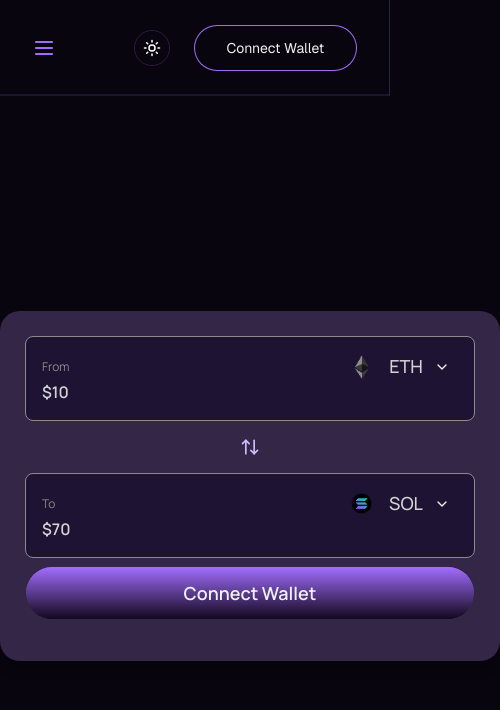
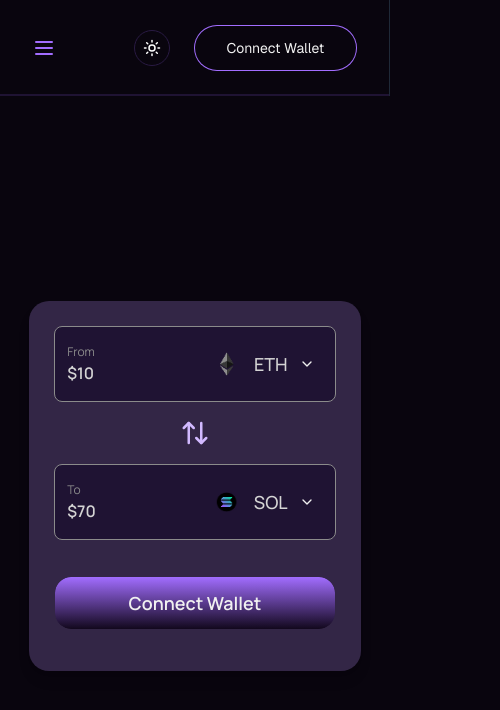
Before and after one commit to stephanniegb/ZeroXBridge_Frontend, a Next.js app: page /dashboard/swap in a window 390 px wide. Shown: the top 710 px of the page, 500 px wide, since content can reach past the window. Built offline with nearby package versions, Linux system fonts and the light colour scheme.

Commit message:
Feat: Implement mobile design for swap page

```diff
--- a/app/components/swap.tsx
+++ b/app/components/swap.tsx
@@ -1,6 +1,13 @@
 "use client";
 import { useState } from "react";
-import { ChevronDown, Settings, ArrowUpDown, Wallet2, AlarmClock, FuelIcon } from "lucide-react";
+import {
+  ChevronDown,
+  Settings,
+  ArrowUpDown,
+  Wallet2,
+  AlarmClock,
+  FuelIcon,
+} from "lucide-react";
 import Image from "next/image";
 import { useTheme } from "../ThemeContext";
 
@@ -24,7 +31,7 @@ const Swap = () => {
   };
 
   const handleConnectWallet = () => {
-    setIsWalletConnected(true);
+    setIsWalletConnected(!isWalletConnected);
   };
 
   return (
@@ -36,7 +43,7 @@ const Swap = () => {
           <div
             className={`${
               isDarkMode ? "bg-[#332646]" : "bg-[#f8f4fe]"
-            } w-[500px] relative p-6 rounded-[1.25rem] shadow-lg text-white border-[0.4px] border-transparent before:absolute before:inset-0 before:bg-gradient-to-b before:from-[#1F1333] before:to-[#614199] before:rounded-[1.25rem] before:-z-10 before:w-full before:h-full before:border-[0.4px] before:border-transparent`}
+            } w-[90vw] md:w-[92vw] lg:w-[500px] relative p-6 rounded-[1.25rem] shadow-lg text-white border-[0.4px] border-transparent before:absolute before:inset-0 before:bg-gradient-to-b before:from-[#1F1333] before:to-[#614199] before:rounded-[1.25rem] before:-z-10 before:w-full before:h-full before:border-[0.4px] before:border-transparent`}
           >
             <div className="flex justify-between items-center mb-4">
               <h2
@@ -61,6 +68,7 @@ const Swap = () => {
               }  p-4 rounded-lg mb-2 relative"`}
             >
               <div className="flex justify-between items-center">
+                <div>
                   <input
                     type="text"
                     value={fromValue}
@@ -69,6 +77,36 @@ const Swap = () => {
                       isDarkMode ? "text-white" : "text-[#1F1333]"
                     }`}
                   />
+                  <p
+                    className={`text-sm ${
+                      isDarkMode ? "text-gray-400" : "text-gray-800"
+                    }`}
+                  >
+                    - $3.85 USD
+                  </p>
+                  <div className="flex items-center gap-x-1">
+                    <Wallet2
+                      className={`${
+                        isDarkMode ? "text-[#8B8B8B]" : "text-[#1F1333]"
+                      } w-[10.94px] h-[9.63px]`}
+                    />
+                    <p
+                      className={`text-[0.75rem] ${
+                        isDarkMode ? "text-[#8B8B8B]" : "text-[#1F1333]"
+                      }`}
+                    >
+                      7.04{" "}
+                      <span
+                        className={`${
+                          isDarkMode ? "text-white" : "text-[#1F1333]"
+                        } font-bold`}
+                      >
+                        MAX
+                      </span>
+                    </p>
+                  </div>
+                </div>
+
                 <div className="relative">
                   <button
                     className="flex items-center pr-2 min-w-[90px] justify-between"
@@ -122,40 +160,12 @@ const Swap = () => {
                   )}
                 </div>
               </div>
-              <p
-                className={`text-sm ${
-                  isDarkMode ? "text-gray-400" : "text-gray-800"
-                }`}
-              >
-                - $3.85 USD
-              </p>
-              <div className="flex items-center gap-x-1">
-                <Wallet2
-                  className={`${
-                    isDarkMode ? "text-[#8B8B8B]" : "text-[#1F1333]"
-                  } w-[10.94px] h-[9.63px]`}
-                />
-                <p
-                  className={`text-[0.75rem] ${
-                    isDarkMode ? "text-[#8B8B8B]" : "text-[#1F1333]"
-                  }`}
-                >
-                  7.04{" "}
-                  <span
-                    className={`${
-                      isDarkMode ? "text-white" : "text-[#1F1333]"
-                    } font-bold`}
-                  >
-                    MAX
-                  </span>
-                </p>
-              </div>
             </div>
 
             <div className="flex justify-center my-2">
               <button onClick={handleSwap} className="p-2 ">
                 <ArrowUpDown
-                  size={20}
+                  size={30}
                   className={`${
                     isDarkMode ? "text-[#D2B9FF]" : "text-[#1F1333]"
                   }`}
@@ -169,6 +179,7 @@ const Swap = () => {
               } p-4 rounded-lg mb-2 relative`}
             >
               <div className="flex justify-between items-center">
+                <div>
                 <input
                   type="text"
                   value={toValue}
@@ -176,6 +187,30 @@ const Swap = () => {
                   className={`${isDarkMode ? "text-white" : "text-[#1F1333]"}
                  bg-transparent text-xl font-semibold w-full focus:outline-none`}
                 />
+                 <p
+                className={`text-sm ${
+                  isDarkMode ? "text-gray-400" : "text-gray-800"
+                }`}
+              >
+                - $3.9 USD (-1.24%)
+              </p>
+
+              <div className="flex items-center gap-x-1">
+                <Wallet2
+                  className={`${
+                    isDarkMode ? "text-[#8B8B8B]" : "text-[#1F1333]"
+                  } w-[10.94px] h-[9.63px]`}
+                />
+                <p
+                  className={`text-[0.75rem] ${
+                    isDarkMode ? "text-[#8B8B8B]" : "text-[#1F1333]"
+                  }`}
+                >
+                  0.00{" "}
+                </p>
+              </div>
+                </div>
+
                 <div className="relative">
                   <button
                     className="flex items-center pr-2 min-w-[90px] justify-between"
@@ -226,28 +261,7 @@ const Swap = () => {
                   )}
                 </div>
               </div>
-              <p
-                className={`text-sm ${
-                  isDarkMode ? "text-gray-400" : "text-gray-800"
-                }`}
-              >
-                - $3.9 USD (-1.24%)
-              </p>
 
-              <div className="flex items-center gap-x-1">
-                <Wallet2
-                  className={`${
-                    isDarkMode ? "text-[#8B8B8B]" : "text-[#1F1333]"
-                  } w-[10.94px] h-[9.63px]`}
-                />
-                <p
-                  className={`text-[0.75rem] ${
-                    isDarkMode ? "text-[#8B8B8B]" : "text-[#1F1333]"
-                  }`}
-                >
-                  0.00{" "}
-                </p>
-              </div>
             </div>
 
             <div
@@ -255,13 +269,50 @@ const Swap = () => {
                 isDarkMode
                   ? "bg-[#1F1333] text-[#888888]"
                   : "bg-[#e6d9ff] text-[#1F1333]"
-              } p-2 rounded-lg mb-[3rem] relative  text-[12px]`}
+              } p-2 rounded-lg mb-2 relative  text-[12px]`}
             >
               <div className="w-ful flex justify-between items-center">
                 <p>Price:</p> <p> -0.7785 USDT per Eth</p>
               </div>
               <div className="w-ful flex justify-between items-center">
                 <p>Frontend Fee:</p> <p> $0</p>
+              </div>
+            </div>
+
+            <div
+              className={`${
+                isDarkMode ? "bg-[#1F1333]" : "bg-[#e6d9ff]"
+              } lg:hidden w-full mb-[3rem] h-[58.76px] flex items-center justify-between p-2 rounded-xl`}
+            >
+              <div className="flex gap-2 items-center">
+                <Image
+                  src={`/${toToken.toLowerCase()}-icon.png`}
+                  alt={toToken}
+                  width={28}
+                  height={24}
+                  className="w-[27.91px] h-[24px] object-contain"
+                />
+                <span
+                  className={`font-medium text-[1.125rem] ${
+                    isDarkMode ? "text-[#D4D4D4]" : "text-black"
+                  }`}
+                >
+                  $70
+                </span>
+              </div>
+
+              <div className="flex items-center gap-1">
+                <AlarmClock className={`text-[#3ECD96] w-[16px] h-[16px]`} />
+                <FuelIcon
+                  className={`${
+                    isDarkMode ? "text-[#8B8B8B]" : "text-black"
+                  } w-[16px] h-[16px]`}
+                />
+                <p
+                  className={`${isDarkMode ? "text-[#8B8B8B]" : "text-black"}`}
+                >
+                  ~$0.01
+                </p>
               </div>
             </div>
 
@@ -283,7 +334,7 @@ const Swap = () => {
               }}
             >
               <span
-                className="absolute inset-0 rounded-full p-[2px]"
+                className="absolute inset-0 rounded-[16px] p-[2px]"
                 style={{
                   background:
                     "linear-gradient(180deg, #A26DFF 0%, #12081D 100%)",
@@ -298,10 +349,20 @@ const Swap = () => {
           <div
             className={`${
               isDarkMode ? "bg-[#332646]" : "bg-[#f8f4fe]"
-            } flex flex-col gap-4 w-[450px] h-[157px] relative p-6 rounded-[1.25rem] shadow-lg text-white border-[0.4px] border-transparent before:absolute before:inset-0 before:bg-gradient-to-b before:from-[#1F1333] before:to-[#614199] before:rounded-[1.25rem] before:-z-10 before:w-full before:h-full before:border-[0.4px] before:border-transparent`}
+            } hidden lg:flex flex-col gap-4 w-[450px] h-[157px] relative p-6 rounded-[1.25rem] shadow-lg text-white border-[0.4px] border-transparent before:absolute before:inset-0 before:bg-gradient-to-b before:from-[#1F1333] before:to-[#614199] before:rounded-[1.25rem] before:-z-10 before:w-full before:h-full before:border-[0.4px] before:border-transparent`}
           >
-            <p className={`${isDarkMode ? 'text-white' : "text-black" } font-medium`}>Routes</p>
-            <div className={`${isDarkMode ? 'bg-[#3B285B]' : 'bg-[#C9B4FF]'} w-full h-[58.76px] flex items-center justify-between p-2 rounded-xl`}>
+            <p
+              className={`${
+                isDarkMode ? "text-white" : "text-black"
+              } font-medium`}
+            >
+              Routes
+            </p>
+            <div
+              className={`${
+                isDarkMode ? "bg-[#3B285B]" : "bg-[#C9B4FF]"
+              } w-full h-[58.76px] flex items-center justify-between p-2 rounded-xl`}
+            >
               <div className="flex gap-2 items-center">
                 <Image
                   src={`/${toToken.toLowerCase()}-icon.png`}
@@ -321,24 +382,45 @@ const Swap = () => {
 
               <div className="flex items-center gap-1">
                 <AlarmClock className={`text-[#3ECD96] w-[16px] h-[16px]`} />
-                <FuelIcon className={`${isDarkMode ? 'text-[#8B8B8B]' : 'text-black'} w-[16px] h-[16px]`} />
-                <p className={`${isDarkMode ? 'text-[#8B8B8B]' : 'text-black'}`}>~$0.01</p>
-
+                <FuelIcon
+                  className={`${
+                    isDarkMode ? "text-[#8B8B8B]" : "text-black"
+                  } w-[16px] h-[16px]`}
+                />
+                <p
+                  className={`${isDarkMode ? "text-[#8B8B8B]" : "text-black"}`}
+                >
+                  ~$0.01
+                </p>
               </div>
             </div>
           </div>
         </div>
       ) : (
-        <div className={`${
+        <div
+          className={`${
             isDarkMode ? "bg-[#332646]" : "bg-[#f8f4fe]"
-        } 2xl:scale-150  w-[500px] mx-auto relative p-6 rounded-[1.25rem] shadow-lg text-white border-[0.4px] border-transparent before:absolute before:inset-0 before:bg-gradient-to-b before:from-[#1F1333] before:to-[#614199] before:rounded-[1.25rem] before:-z-10 before:w-full before:h-full before:border-[0.4px] before:border-transparent`}>
+          } 2xl:scale-150 w-[85vw] md:w-[93vw] lg:w-[500px] mx-auto relative p-6 rounded-[1.25rem] shadow-lg text-white border-[0.4px] border-transparent before:absolute before:inset-0 before:bg-gradient-to-b before:from-[#1F1333] before:to-[#614199] before:rounded-[1.25rem] before:-z-10 before:w-full before:h-full before:border-[0.4px] before:border-transparent`}
+        >
           <div
             className={`border-[0.4px] border-[#8B8B8B] ${
               isDarkMode ? "bg-[#1F1333]" : "bg-[#ede2fe]"
-            } p-4 rounded-lg mb-2 relative`}
+            }  py-4 px-3 rounded-lg mb-2 relative`}
           >
             <div className="flex justify-between items-center">
-              <p className="text-[#8B8B8B] text-[0.75rem] font-normal">From</p>
+              <div>
+                <p className="text-[#8B8B8B] text-[0.75rem] font-normal">
+                  From
+                </p>
+                <p
+                  className={`${
+                    isDarkMode ? "text-[#D4D4D4]" : "text-black"
+                  } text-[1rem] font-semibold`}
+                >
+                  $10
+                </p>
+              </div>
+
               <div className="relative">
                 <button
                   className="flex items-center pr-2 min-w-[90px] justify-between"
@@ -384,28 +466,30 @@ const Swap = () => {
                 )}
               </div>
             </div>
-            <p
-              className={`${
-                isDarkMode ? "text-[#D4D4D4]" : "text-black"
-              } text-[1rem] font-semibold`}
-            >
-              $10
-            </p>
           </div>
 
           <div className="flex justify-center my-2">
             <button onClick={handleSwap} className="p-2 ">
-              <ArrowUpDown size={20} className="text-[#D2B9FF]" />
+              <ArrowUpDown size={30} className="text-[#D2B9FF]" />
             </button>
           </div>
 
           <div
             className={`border-[0.4px] border-[#8B8B8B] ${
               isDarkMode ? "bg-[#1F1333]" : "bg-[#ede2fe]"
-            } p-4 rounded-lg mb-2 relative`}
+            } py-4 px-3 rounded-lg mb-2 relative`}
           >
             <div className="flex justify-between items-center">
+              <div>
                 <p className="text-[#8B8B8B] text-[0.75rem] font-normal">To</p>
+                <p
+                  className={`text-[1rem] ${
+                    isDarkMode ? "text-[#D4D4D4]" : "text-black"
+                  } font-semibold`}
+                >
+                  $70
+                </p>
+              </div>
 
               <div className="relative">
                 <button
@@ -453,17 +537,10 @@ const Swap = () => {
                 )}
               </div>
             </div>
-            <p
-              className={`text-[1rem] ${
-                isDarkMode ? "text-[#D4D4D4]" : "text-black"
-              } font-semibold`}
-            >
-              $70
-            </p>
           </div>
 
           <button
-            className="w-full py-3 rounded-full text-lg font-semibold text-white bg-gradient-to-t from-[#12081D] to-[#A26DFF] relative mb-4"
+            className="w-full py-3 mt-7 rounded-full text-lg font-semibold text-white bg-gradient-to-t from-[#12081D] to-[#A26DFF] relative mb-4"
             style={{
               border: "0.7px solid transparent",
               backgroundClip: "padding-box",
@@ -472,7 +549,7 @@ const Swap = () => {
             onClick={handleConnectWallet}
           >
             <span
-              className="absolute inset-0 rounded-full p-[2px]"
+              className="absolute inset-0 rounded-[16px] p-[2px]"
               style={{
                 background: "linear-gradient(180deg, #A26DFF 0%, #12081D 100%)",
                 maskImage: "linear-gradient(white, white)",
```
Lines whose indentation alone changed are shown as unchanged.
